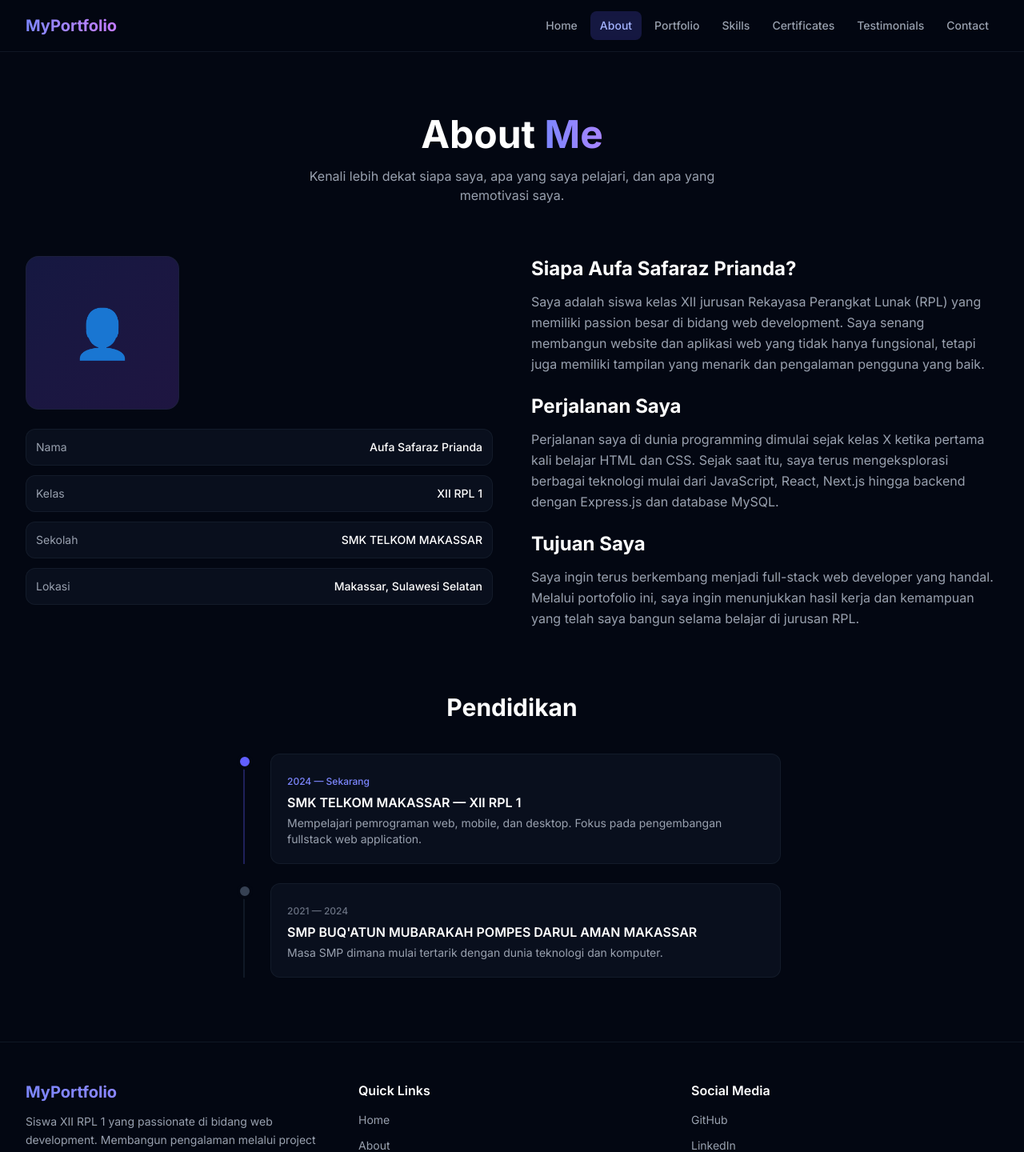
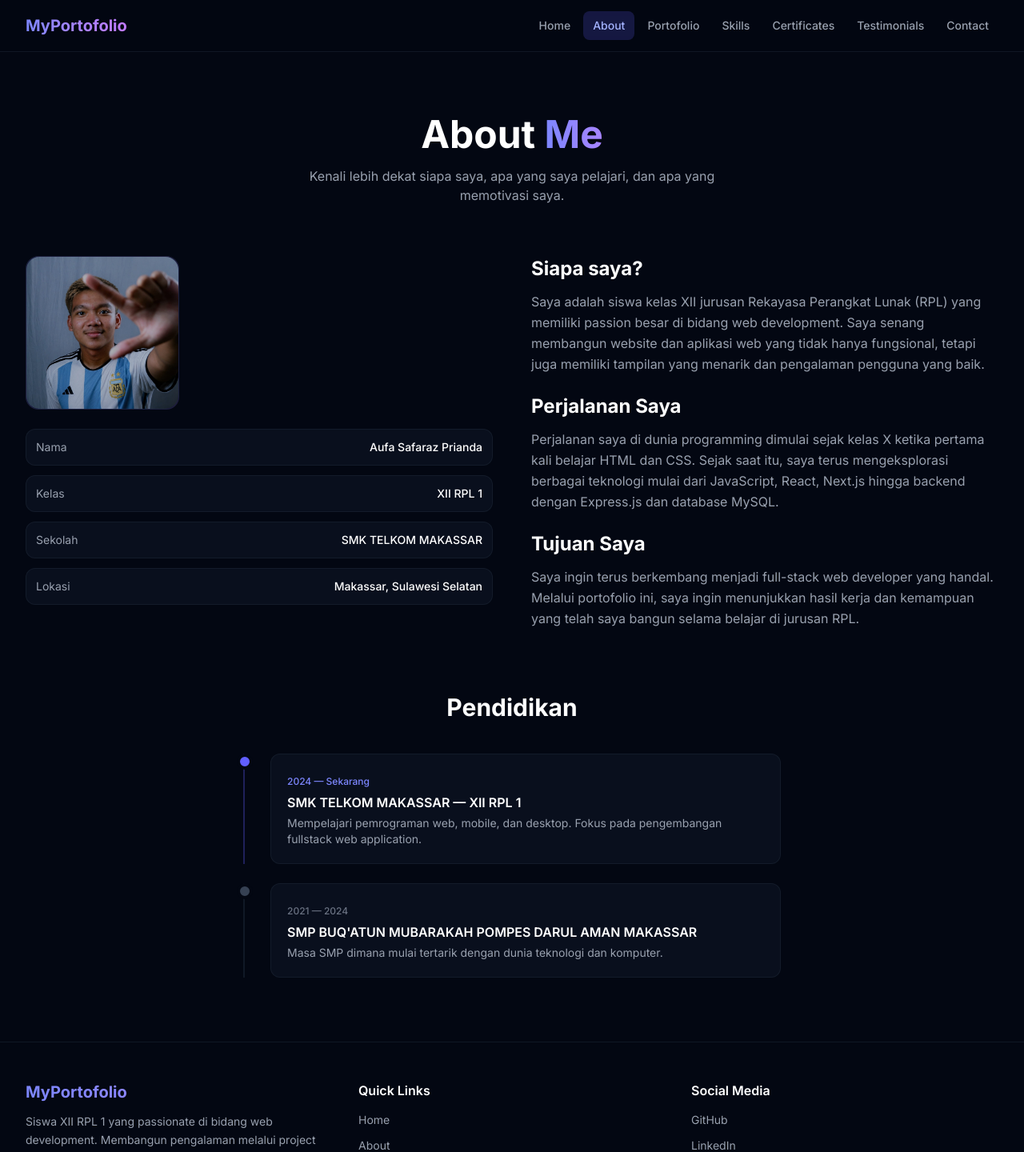
Before and after one commit to Aufa99102/Portofolio, a Next.js app in the folder frontend/: page /about in a window 1280 px wide. Shown: the top 1440 px of the page at 80% size. Built offline with nearby package versions, Linux system fonts and the light colour scheme.

Commit message:
mengubah portfolio menjadi portofolio, dan menambahkan foto profile

```diff
--- a/frontend/src/app/about/page.tsx
+++ b/frontend/src/app/about/page.tsx
@@ -20,7 +20,9 @@ export default function AboutPage() {
           {/* Ini photo dan info */}
           <div className="flex flex-col items-center lg:items-start gap-6">
             <div className="w-48 h-48 rounded-2xl bg-gradient-to-br from-indigo-500/20 to-violet-500/20 border border-gray-800/50 flex items-center justify-center">
-              <span className="text-6xl">👤</span>
+              <span className="text-6xl">
+                <img src="/profil.png" alt="Profile" className="w-full h-full object-cover rounded-2xl" />
+              </span>
             </div>
 
             <div className="w-full space-y-3">
@@ -47,7 +49,7 @@ export default function AboutPage() {
           <div className="space-y-6">
             <div>
               <h2 className="text-2xl font-bold text-white mb-3">
-                Siapa Aufa Safaraz Prianda?
+                Siapa saya?
               </h2>
               <p className="text-gray-400 leading-relaxed">
                 Saya adalah siswa kelas XII jurusan Rekayasa Perangkat Lunak
--- a/frontend/src/app/layout.tsx
+++ b/frontend/src/app/layout.tsx
@@ -10,7 +10,7 @@ const inter = Inter({
 });
 
 export const metadata: Metadata = {
-  title: "MyPortfolio — Portofolio Dinamis",
+  title: "MyPortofolio — Portofolio Dinamis",
   description:
     "Website portofolio dinamis siswa XII RPL 1. Dibangun dengan Next.js, Express.js, dan MySQL.",
 };
--- a/frontend/src/app/page.tsx
+++ b/frontend/src/app/page.tsx
@@ -39,7 +39,7 @@ export default function Home() {
               href="/portfolio"
               className="px-8 py-3 rounded-xl bg-gradient-to-r from-indigo-500 to-violet-500 text-white font-semibold hover:from-indigo-400 hover:to-violet-400 transition-all duration-300 shadow-lg hover:shadow-indigo-500/25 hover:-translate-y-0.5"
             >
-              Lihat Portfolio
+              Lihat Portofolio
             </Link>
             <Link
               href="/contact"
--- a/frontend/src/components/Footer.tsx
+++ b/frontend/src/components/Footer.tsx
@@ -3,7 +3,7 @@ import Link from "next/link";
 const quickLinks = [
   { href: "/", label: "Home" },
   { href: "/about", label: "About" },
-  { href: "/portfolio", label: "Portfolio" },
+  { href: "/portofolio", label: "Portofolio" },
   { href: "/contact", label: "Contact" },
 ];
 
@@ -21,7 +21,7 @@ export default function Footer() {
           {/* Ini untuk brandnya */}
           <div>
             <h3 className="text-xl font-bold bg-gradient-to-r from-indigo-400 to-violet-400 bg-clip-text text-transparent mb-3">
-              MyPortfolio
+              MyPortofolio
             </h3>
             <p className="text-gray-400 text-sm leading-relaxed">
               Siswa XII RPL 1 yang passionate di bidang web development.
@@ -70,7 +70,7 @@ export default function Footer() {
         {/* Tombol Bar */}
         <div className="mt-10 pt-6 border-t border-gray-800/50 flex flex-col sm:flex-row items-center justify-between gap-4">
           <p className="text-gray-500 text-sm">
-            © {new Date().getFullYear()} MyPortfolio. All rights reserved.
+            © {new Date().getFullYear()} MyPortofolio. All rights reserved.
           </p>
           <p className="text-gray-600 text-xs">Built with Next.js & Tailwind CSS</p>
         </div>
--- a/frontend/src/components/Navbar.tsx
+++ b/frontend/src/components/Navbar.tsx
@@ -7,7 +7,7 @@ import { useState } from "react";
 const navLinks = [
   { href: "/", label: "Home" },
   { href: "/about", label: "About" },
-  { href: "/portfolio", label: "Portfolio" },
+  { href: "/portofolio", label: "Portofolio" },
   { href: "/skills", label: "Skills" },
   { href: "/certificates", label: "Certificates" },
   { href: "/testimonials", label: "Testimonials" },
@@ -27,7 +27,7 @@ export default function Navbar() {
             href="/"
             className="text-xl font-bold bg-gradient-to-r from-indigo-400 via-violet-400 to-purple-400 bg-clip-text text-transparent hover:from-indigo-300 hover:to-violet-300 transition-all duration-300"
           >
-            MyPortfolio
+            MyPortofolio
           </Link>
 
           {/* Navigasi untuk Desktop */}
```
Also changed, not shown: frontend/public/profil.png (added).
